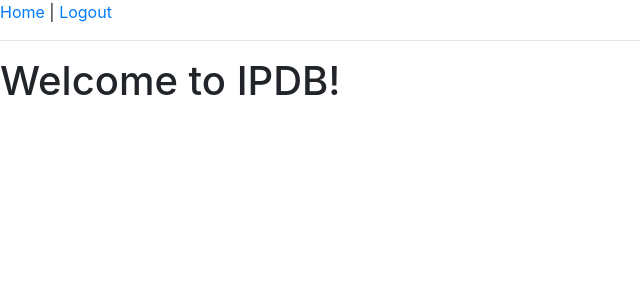
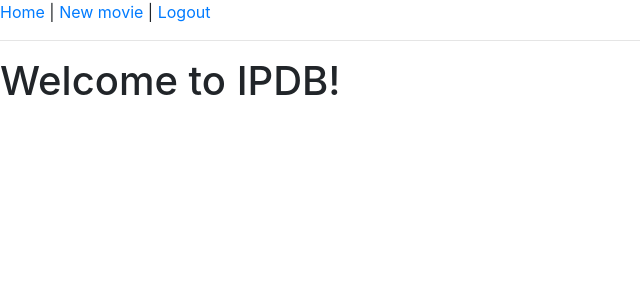
Before and after one commit to pablopunk/Django-Dic-2017, a Django app: page / in a window 1280 px wide. Shown: the top 300 px of the page, without its empty margins (0-640 px from the left). Run offline with Django 3.2, Linux system fonts and the light colour scheme; the visitor is signed in with stand-in values (Sample User, id 1); data that the repository does not hold is empty; some libraries are stand-ins or nearby versions.

Commit message:
Ponemos el link a crear peli en el menu

```diff
--- a/src/movies/templates/base.html
+++ b/src/movies/templates/base.html
@@ -10,6 +10,7 @@
     <div class="menu">
         <a href="{% url "home_page" %}">Home</a> |
         {% if user.is_authenticated %}
+            <a href="{% url "create_movie_page" %}">New movie</a> |
             <a href="{% url "logout_page" %}">Logout</a>
         {% else %}
             <a href="{% url "login_page" %}">Login</a>
```
